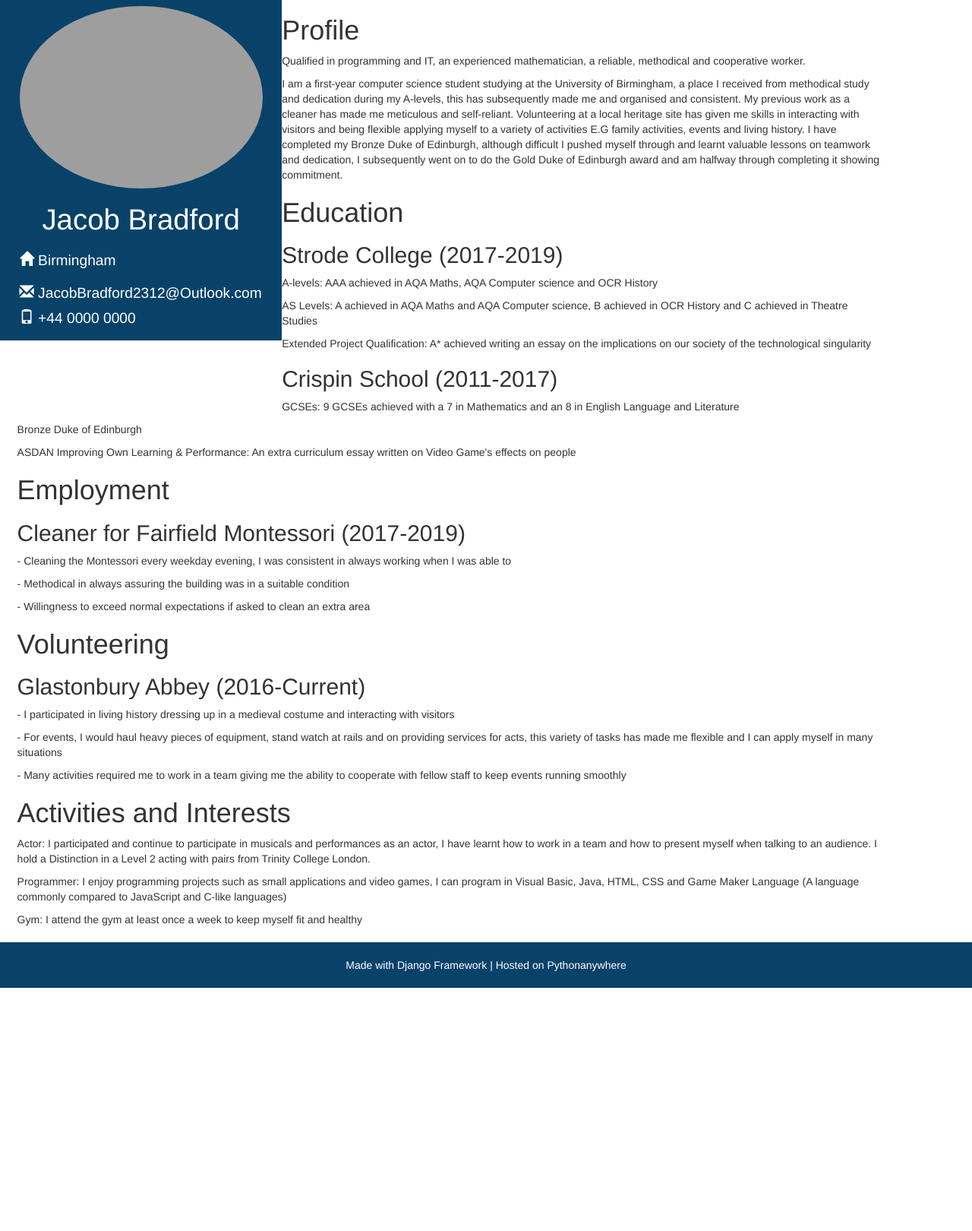
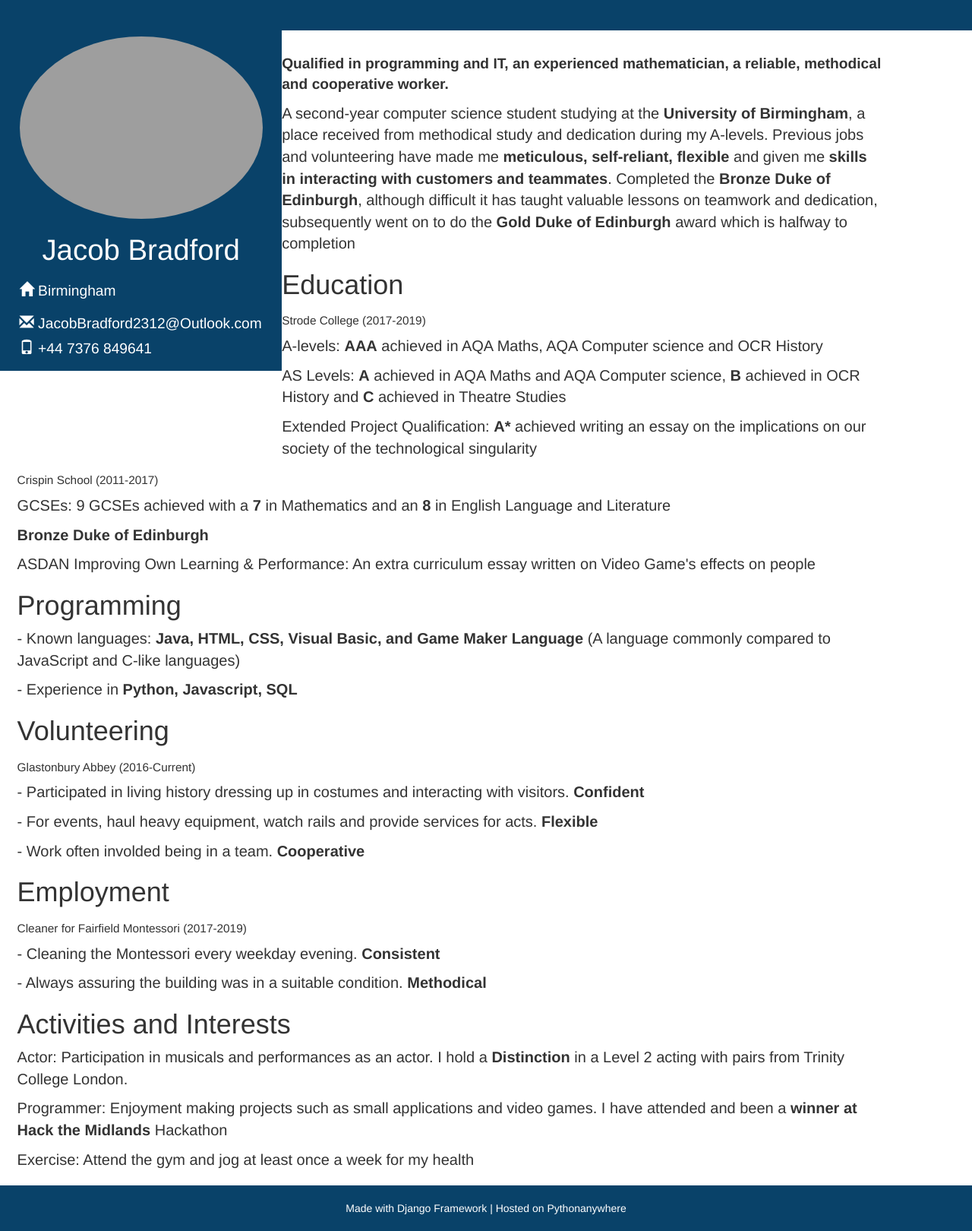
Before and after one commit to Jacob2312/PythonWebsite, a Django app: page /cv/ in a window 1280 px wide. Shown: the whole page at 76% size. Before the commit the page ends 1300 px from the top, so only its background shows below. Run offline with Django 3.2, Linux system fonts and the light colour scheme; some libraries are stand-ins or nearby versions; some web fonts are replaced; grey boxes are pictures that could not be loaded.

Commit message:
Update my cv

```diff
--- a/blog/static/css/cv.css
+++ b/blog/static/css/cv.css
@@ -11,11 +11,23 @@ margin-bottom: 100;
 
 }
 
+.main {
+	font-size: 1.5vw;
+}
+
+.bio main {
+font-size: 10pt;
+}
+
 .bio img {
 	border-radius: 50%;
 	max-width: 25vw;
 
 	height: auto;
+}
+
+.title {
+
 }
 
 .bio h1, .bio h2, .bio h3, .bio h4 {
@@ -28,7 +40,19 @@ font-size: 3vw;
 text-align: center;
 }
 
+h2 {
+	font-size: 1.2vw;
+}
+
 .bottom {
+width: 100%;
+bottom: 0;
+text-align: center;
+padding: 20px 40px 20px 40px;
+background-color:  #094269;
+color: white;
+}
+.top {
 width: 100%;
 bottom: 0;
 text-align: center;
@@ -40,7 +64,8 @@ color: white;
 .content {
 margin-right: 8vw;
 margin-bottom: 10px;
-
+margin-top: 30px;
+font-size: 20px;
 }
 
 .body {
--- a/blog/templates/blog/cv.html
+++ b/blog/templates/blog/cv.html
@@ -1,33 +1,32 @@
 {% extends 'blog/cv_base.html' %}
 {% block content %}
-<h1>Profile</h1>
-<p class="Main">Qualified in programming and IT, an experienced mathematician, a reliable, methodical and cooperative worker.</p>
-<p>I am a first-year computer science student studying at the University of Birmingham, a place I received from methodical study and dedication during my A-levels, this has subsequently made me and organised and consistent. My previous work as a cleaner has made me meticulous and self-reliant. Volunteering at a local heritage site has given me skills in interacting with visitors and being flexible applying myself to a variety of activities E.G family activities, events and living history. I have completed my Bronze Duke of Edinburgh, although difficult I pushed myself through and learnt valuable lessons on teamwork and dedication, I subsequently went on to do the Gold Duke of Edinburgh award and am halfway through completing it showing commitment.</p>
+<p class="Main"><strong>Qualified in programming and IT, an experienced mathematician, a reliable, methodical and cooperative worker.</strong></p>
+<p>A second-year computer science student studying at the <b>University of Birmingham</b>, a place received from methodical study and dedication during my A-levels. Previous jobs and volunteering have made me <b>meticulous, self-reliant, flexible</b> and given me <b>skills in interacting with customers and teammates</b>. Completed the <b>Bronze Duke of Edinburgh</b>, although difficult it has taught valuable lessons on teamwork and dedication, subsequently went on to do the <b>Gold Duke of Edinburgh</b> award which is halfway to completion</p>
 <h1 class="Title">Education</h1>
 <h2>Strode College (2017-2019)</h2>
-	<p>A-levels: AAA achieved in AQA Maths, AQA Computer science and OCR History</p>
-	<p>AS Levels: A achieved in AQA Maths and AQA Computer science, B achieved in OCR History and C achieved in Theatre Studies</p>
-	<p>Extended Project Qualification: A* achieved writing an essay on the implications on our society of the technological singularity</p>
+	<p>A-levels: <b>AAA</b> achieved in AQA Maths, AQA Computer science and OCR History</p>
+	<p>AS Levels: <b>A</b> achieved in AQA Maths and AQA Computer science, <b>B</b> achieved in OCR History and <b>C</b> achieved in Theatre Studies</p>
+	<p>Extended Project Qualification: <b>A*</b> achieved writing an essay on the implications on our society of the technological singularity</p>
 <h2>Crispin School (2011-2017)</h2>
-	<p>GCSEs: 9 GCSEs achieved with a 7 in Mathematics and an 8 in English Language and Literature</p>
-	<p>Bronze Duke of Edinburgh</p>
+	<p>GCSEs: 9 GCSEs achieved with a <b>7</b> in Mathematics and an <b>8</b> in English Language and Literature</p>
+	<p><b>Bronze Duke of Edinburgh</b></p>
 	<p>ASDAN Improving Own Learning & Performance: An extra curriculum essay written on Video Game's effects on people</p>
+<h1 class="Title">Programming</h1>
+<p>-	Known languages: <b>Java,  HTML, CSS, Visual Basic, and Game Maker Language</b> (A language commonly compared to JavaScript and C-like languages)<p>
+<p>-	Experience in <b>Python, Javascript, SQL</b></p>
+<h1 class="Title">Volunteering</h1>
+<h2>Glastonbury Abbey (2016-Current)</h2>
+<p>-	Participated in living history dressing up in costumes and interacting with visitors. <b>Confident</b> </p>
+<p>-	For events, haul heavy equipment, watch rails and provide services for acts. <b>Flexible</b></p>
+<p>-	Work often involded being in a team. <b>Cooperative</b></p>
 <h1 class="Title">Employment</h1>
 <h2>Cleaner for Fairfield Montessori (2017-2019)</h2>
-<p>-	Cleaning the Montessori every weekday evening, I was consistent in always working when I was able to</p>
-<p>-	Methodical in always assuring the building was in a suitable condition</p>
-<p>-	Willingness to exceed normal expectations if asked to clean an extra area</p>
-
-<h1 class="Title">Volunteering</h1>
-<h2>Glastonbury Abbey (2016-Current)</h2>
-<p>-	I participated in living history dressing up in a medieval costume and interacting with visitors </p>
-<p>-	For events, I would haul heavy pieces of equipment, stand watch at rails and on providing services for acts, this variety of tasks has made me flexible and I can apply myself in many situations</p>
-<p>-	Many activities required me to work in a team giving me the ability to	 cooperate with fellow staff to keep events running smoothly</p>
-
+<p>-	Cleaning the Montessori every weekday evening. <b>Consistent</b></p>
+<p>-	Always assuring the building was in a suitable condition. <b>Methodical</b></p>
 <h1 class="Title">Activities and Interests</h1>
-<p>Actor: I participated and continue to participate in musicals and performances as an actor, I have learnt how to work in a team and how to present myself when talking to an audience. I hold a Distinction in a Level 2 acting with pairs from Trinity College London.</p>
-<p>Programmer: I enjoy programming projects such as small applications and video games, I can program in Visual Basic, Java, HTML, CSS and Game Maker Language (A language commonly compared to JavaScript and C-like languages)</p>
-<p>Gym: I attend the gym at least once a week to keep myself fit and healthy</p>
+	<p>Actor: Participation in musicals and performances as an actor. I hold a <b>Distinction</b> in a Level 2 acting with pairs from Trinity College London.</p>
+	<p>Programmer: Enjoyment making projects such as small applications and video games. I have attended and been a <b>winner at Hack the Midlands</b> Hackathon </p>
+	<p>Exercise: Attend the gym and jog at least once a week for my health</p>
 
 
 {% endblock %}
--- a/blog/templates/blog/cv_base.html
+++ b/blog/templates/blog/cv_base.html
@@ -11,12 +11,14 @@
 	Jacob Bradford | Website of Programmamer Jacob Bradford
 </title>
 <body>
+<div class="top">
+</div>
 <div class="bio">
 <img src="https://i.imgur.com/5JRMsSB.png" alt="Avatar">
 <h1>Jacob Bradford</h1>
 <h2><span class="glyphicon glyphicon-home"></span> Birmingham </h2>
 <h3><span class="glyphicon glyphicon-envelope"></span> JacobBradford2312@Outlook.com</h3>
-<h4><span class="glyphicon glyphicon-phone"></span> +44 0000 0000</h4>
+<h4><span class="glyphicon glyphicon-phone"></span> +44 7376 849641</h4>
 </div>
 <div class="content container">
 {% block content %}
```
